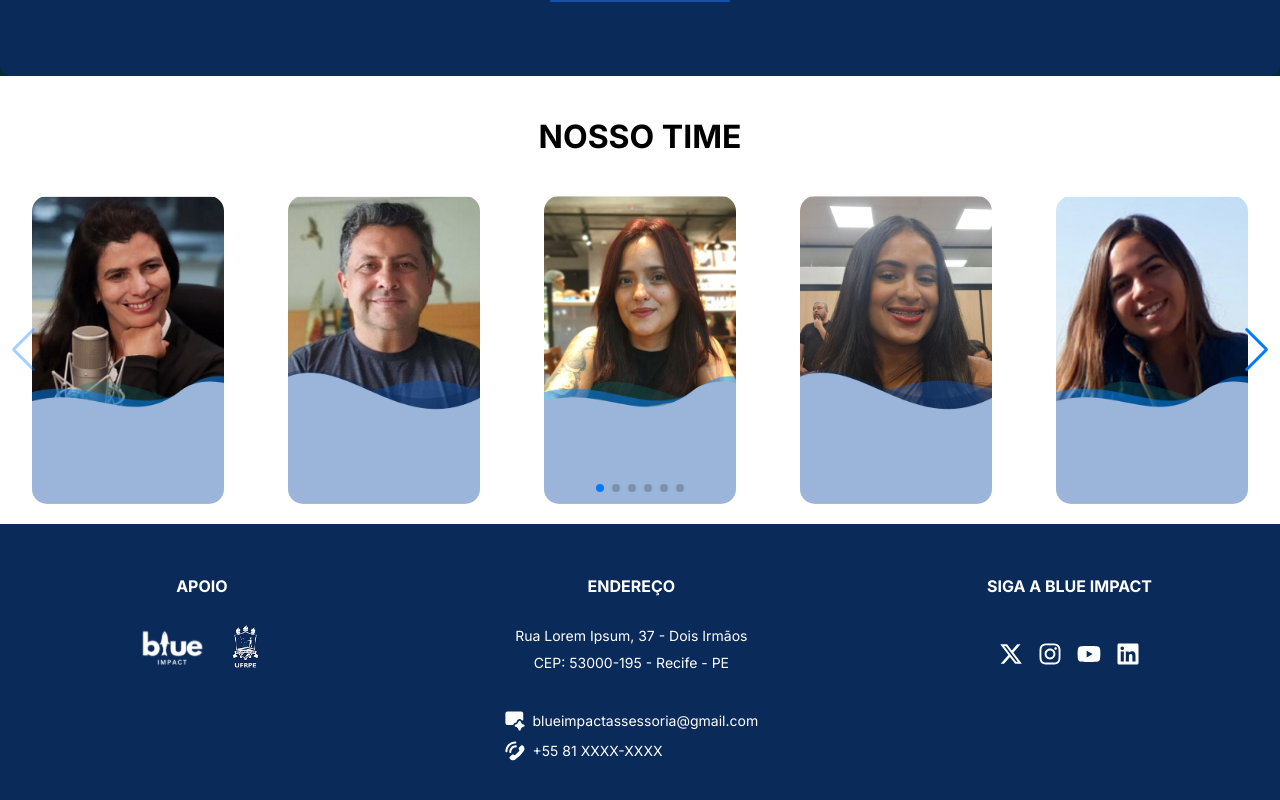
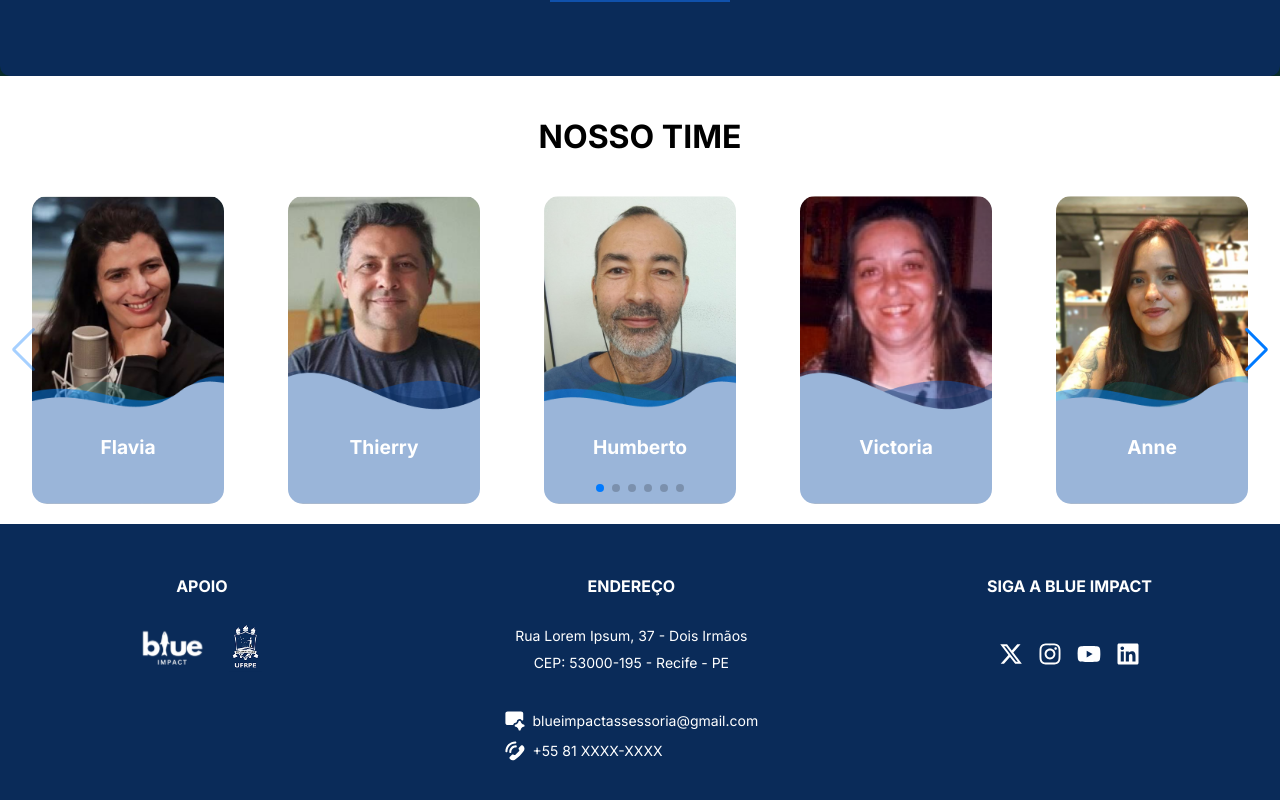
Before and after one commit to Igor-Britoo/Blue-Impact-Website, a React (Vite) app: page / in a window 1280 px wide. Shown: the part 2592-3392 px from the top of the page. Built offline with nearby package versions, Linux system fonts and the light colour scheme.

Commit message:
feat: update OurTeam component to include team member names and restructure order

```diff
--- a/src/components/OurTeam.jsx
+++ b/src/components/OurTeam.jsx
@@ -4,20 +4,20 @@ import { Navigation, Pagination } from 'swiper/modules';
 import 'swiper/css';
 import 'swiper/css/navigation';
 import 'swiper/css/pagination';
-import { CarouselContainer, Card, CardImage } from './styled/OurTeamComponents';
+import { CarouselContainer, Card, CardImage, CardName } from './styled/OurTeamComponents';
 
 const OurTeam = () => {
-  const images = [
-    '/images/flavia_card.png',
-    '/images/thierry_card.png',
-    '/images/anne_card.png',
-    '/images/fernanda_card.png',
-    '/images/marilia_card.png',
-    '/images/andrey_card.png',
-    '/images/humber_card.png',
-    '/images/lucas_card.png',
-    '/images/matheus_card.png',
-    '/images/victoria_card.png'
+  const teamMembers = [
+    { name: 'Flavia', image: '/images/flavia_card.png' },
+    { name: 'Thierry', image: '/images/thierry_card.png' },
+    { name: 'Humberto', image: '/images/humber_card.png' },
+    { name: 'Victoria', image: '/images/victoria_card.png' },
+    { name: 'Anne', image: '/images/anne_card.png' },
+    { name: 'Andrey', image: '/images/andrey_card.png' },
+    { name: 'Marilia', image: '/images/marilia_card.png' },
+    { name: 'Lucas', image: '/images/lucas_card.png' },
+    { name: 'Fernanda', image: '/images/fernanda_card.png' },
+    { name: 'Matheus', image: '/images/matheus_card.png' },
   ];
 
   return (
@@ -36,10 +36,11 @@ const OurTeam = () => {
           480: { slidesPerView: 1 },
         }}
       >
-        {images.map((image, index) => (
+        {teamMembers.map((member, index) => (
           <SwiperSlide key={index}>
             <Card>
-              <CardImage src={image} alt={`Slide ${index + 1}`} />
+              <CardImage src={member.image} alt={`Slide ${index + 1}`} />
+              <CardName>{member.name}</CardName>
             </Card>
           </SwiperSlide>
         ))}
--- a/src/components/styled/OurTeamComponents.jsx
+++ b/src/components/styled/OurTeamComponents.jsx
@@ -12,7 +12,9 @@ export const CarouselContainer = styled.div`
 `;
 
 export const Card = styled.div`
+  position: relative;
   display: flex;
+  flex-direction: column;
   justify-content: center;
   align-items: center;
 `;
@@ -24,5 +26,17 @@ export const CardImage = styled.img`
   cursor: pointer;
   transition: transform 0.3s ease;
   border-radius: 15px;
-    }
 `;
+
+export const CardName = styled.div`
+  position: absolute;
+  bottom: 40px;
+  left: 50%;
+  transform: translateX(-50%);
+  color: white;
+  padding: 5px 10px;
+  border-radius: 5px;
+  font-size: 1.2em;
+  font-weight: bold;
+  text-align: center;
+`;
```
